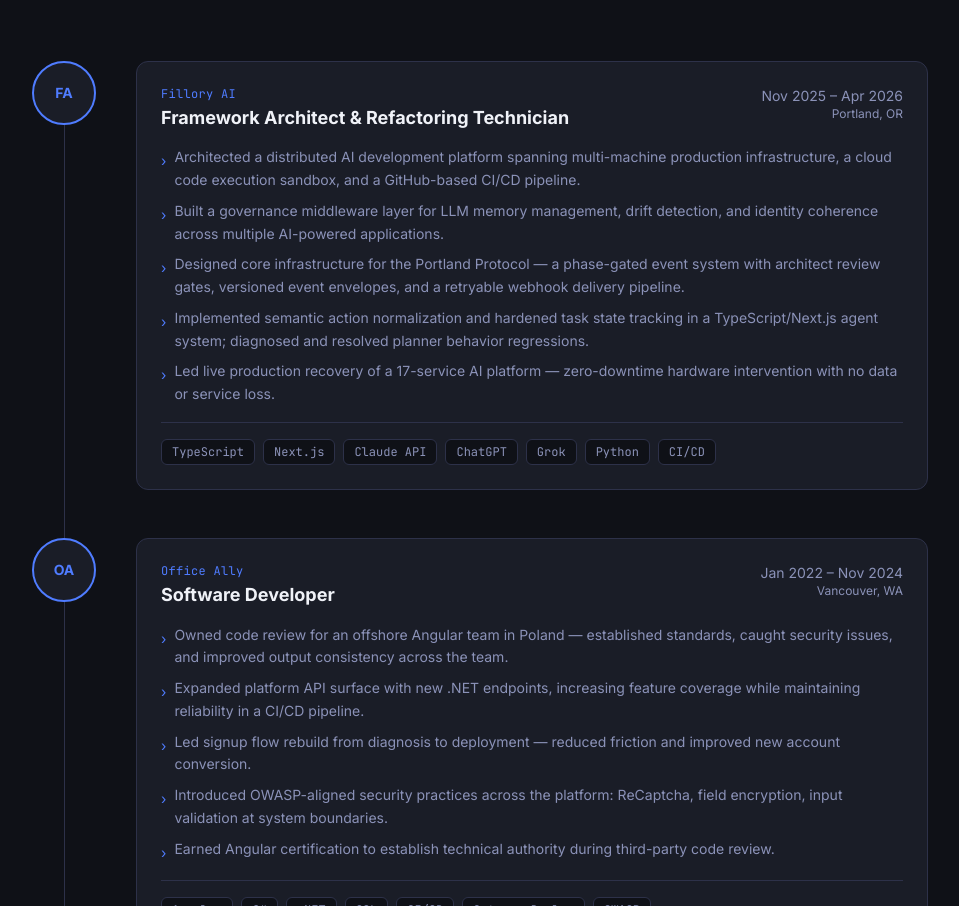
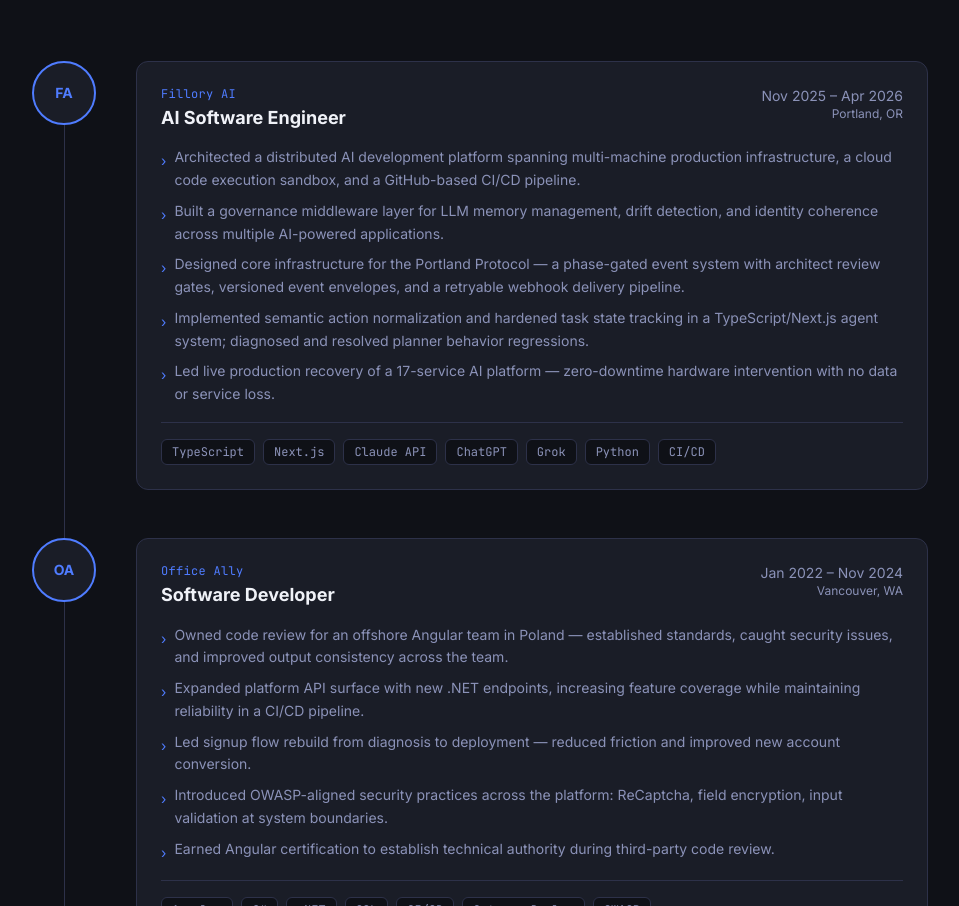
Before and after one commit to ConnorSharpe/Portfolio, an Astro site: page / in a window 1280 px wide. Shown: the part 3279-4185 px from the top of the page, without its empty margins (160-1119 px from the left). Built offline with nearby package versions, Linux system fonts and the light colour scheme; Astro itself is replaced by a stand-in of ours.

Commit message:
Update Fillory AI job title to AI Software Engineer
Matches the title used on the resume.

```diff
--- a/src/components/Timeline.astro
+++ b/src/components/Timeline.astro
@@ -2,7 +2,7 @@
 const jobs = [
   {
     company: 'Fillory AI',
-    title: 'Framework Architect & Refactoring Technician',
+    title: 'AI Software Engineer',
     dates: 'Nov 2025 – Apr 2026',
     location: 'Portland, OR',
     bullets: [
```
